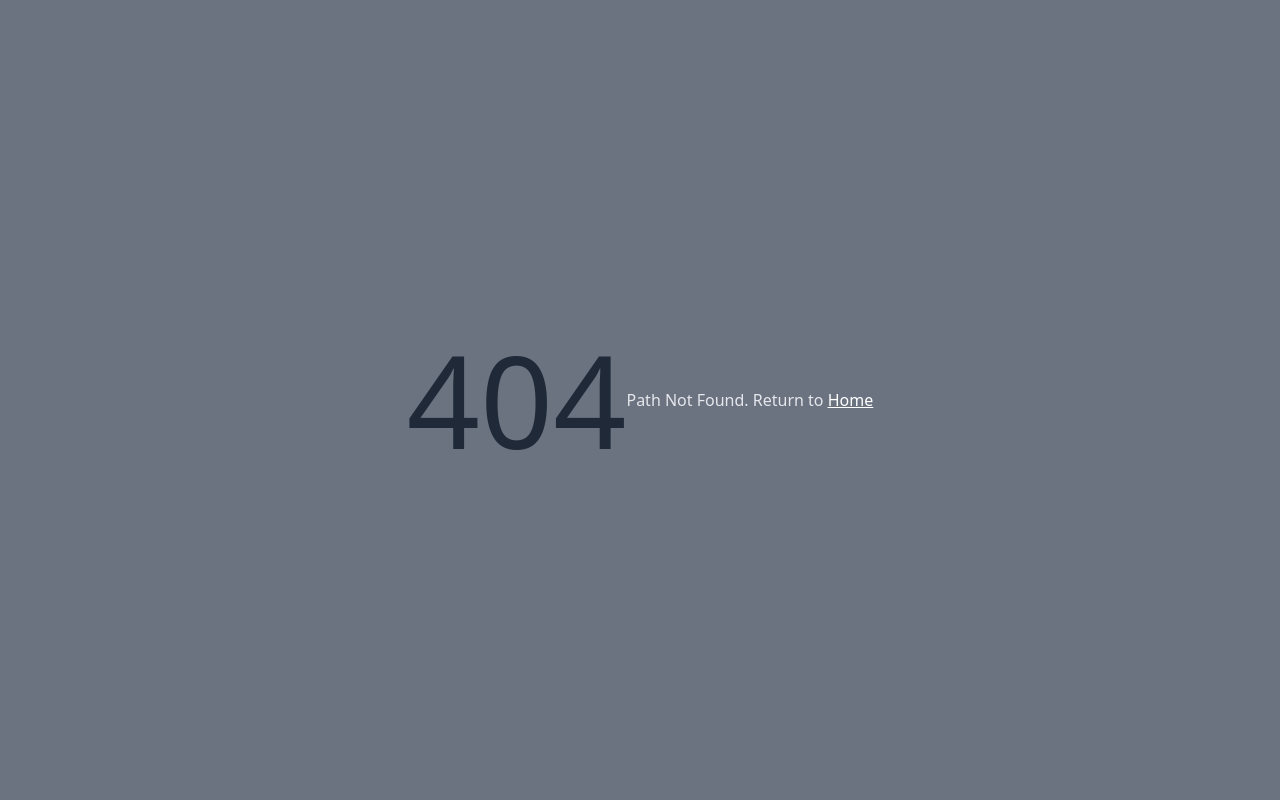
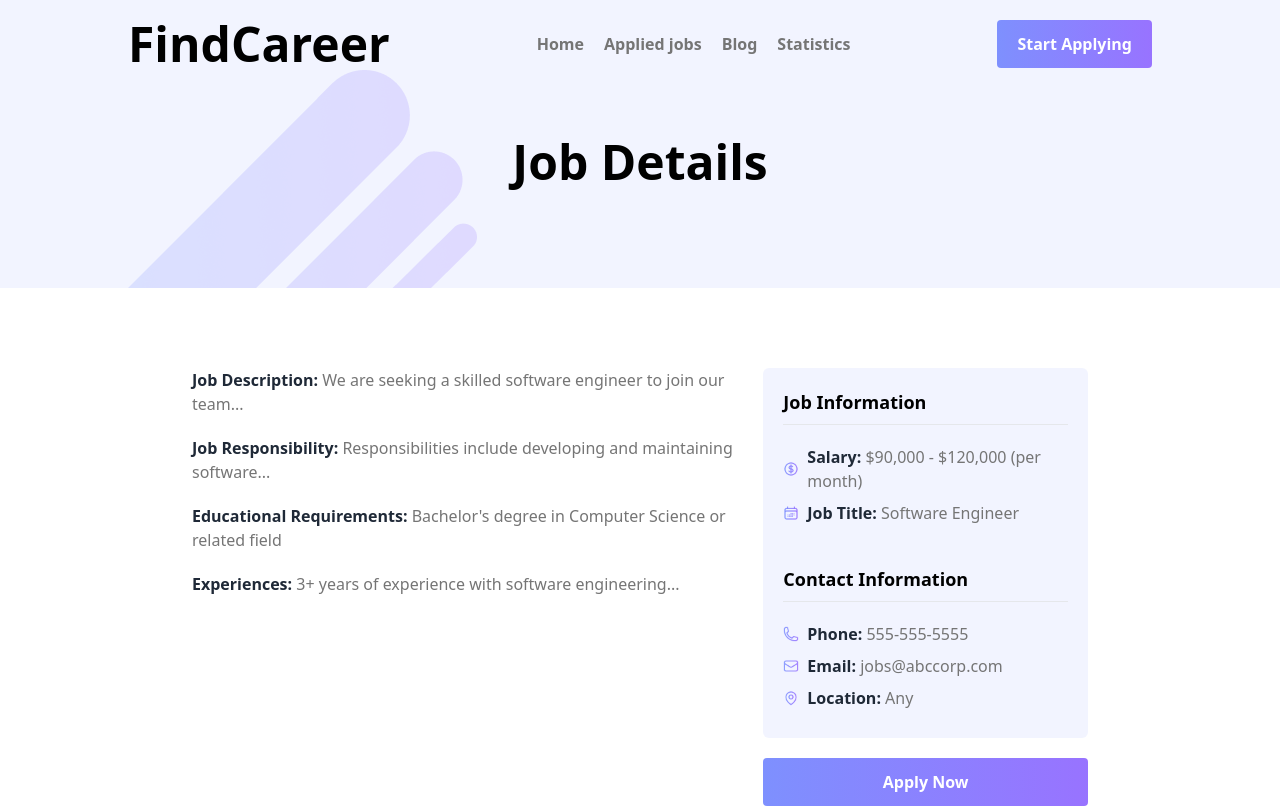
Before and after one commit to sarwar-hub/find-career, a React (Vite) app: page /jobs/1 in a window 1280 px wide. Before the commit this address had no page. Built offline with nearby package versions, Linux system fonts and the light colour scheme.

Commit message:
added details page

```diff
--- a/public/jobs.json
+++ b/public/jobs.json
@@ -1,6 +1,6 @@
 [
     {
-      "id": 1,
+      "id": "1",
       "companyLogo": "/google.png",
       "jobTitle": "Software Engineer",
       "companyName": "ABC Corp.",
@@ -16,7 +16,7 @@
       "email": "jobs@abccorp.com"
     },
     {
-      "id": 2,
+      "id": "2",
       "companyLogo": "/netflix.png",
       "jobTitle": "Marketing Manager",
       "companyName": "DEF Inc.",
@@ -32,7 +32,7 @@
       "email": "jobs@definc.com"
     },
     {
-      "id": 3,
+      "id": "3",
       "companyLogo": "/tesla.png",
       "jobTitle": "Data Scientist",
       "companyName": "GHI Corp.",
@@ -48,7 +48,7 @@
       "email": "jobs@ghicorp.com"
     },
     {
-      "id": 4,
+      "id": "4",
       "companyLogo": "/google.png",
       "jobTitle": "Product Manager",
       "companyName": "JKL Corp.",
@@ -64,7 +64,7 @@
       "email": "jobs@jklcorp.com"
     },
     {
-      "id": 5,
+      "id": "5",
       "companyLogo": "/netflix.png",
       "jobTitle": "UX Designer",
       "companyName": "MNO Inc.",
@@ -80,7 +80,7 @@
       "email": "jobs@mnoinc.com"
       },
       {
-      "id": 6,
+      "id": "6",
       "companyLogo": "/tesla.png",
       "jobTitle": "Sales Representative",
       "companyName": "PQR Corp.",
--- /dev/null
+++ b/src/Banner/Banner.jsx
@@ -0,0 +1,12 @@
+import React from 'react';
+
+const Banner = ({children}) => {
+    return (
+        <div className='bg-[#7E90FE]/10 relative h-[200px]'>
+            {children}
+            <img className='absolute bottom-0 left-[10%]' src="/vector.png" alt="" />
+        </div>
+    );
+};
+
+export default Banner;
--- a/src/components/Job/Job.jsx
+++ b/src/components/Job/Job.jsx
@@ -1,7 +1,8 @@
 import React from 'react';
+import { Link } from 'react-router-dom';
 
 const Job = ({job}) => {
-    const {companyLogo, companyName, fulltimeOrPartTime, jobTitle, remoteOrOnsite, location, salary } = job;
+    const {id, companyLogo, companyName, fulltimeOrPartTime, jobTitle, remoteOrOnsite, location, salary } = job;
     return (
         <div className='flex flex-col gap-y-3 border-2 border-gray-200 p-8 rounded-md'>
             <div className='w-[150px] h-[80px]'>
@@ -17,7 +18,7 @@ const Job = ({job}) => {
                 <span className='text-[#757575] font-medium flex'><img className='mr-2' src="/pin.png" alt="" /> {location}</span>
                 <span className='text-[#757575] font-medium flex'><img className='mr-2' src="/dollar.png" alt="" /> {salary}</span>
             </div>
-            <button className='w-[150px] text-white font-bold py-3 px-5 rounded bg-gradient-to-r from-[#7E90FE] to-[#9873FF]'>View Details</button>
+            <Link to={`jobs/${id}`}><button className='w-[150px] text-white font-bold py-3 px-5 rounded bg-gradient-to-r from-[#7E90FE] to-[#9873FF]'>View Details</button></Link>
         </div>
     );
 };
--- /dev/null
+++ b/src/components/JobDetail/JobDetail.jsx
@@ -0,0 +1,60 @@
+import React, { useEffect, useState } from 'react';
+import { useLoaderData, useParams } from 'react-router-dom';
+import Banner from '../../Banner/Banner';
+
+const JobDetail = () => {
+    const {id} = useParams();
+    const data = useLoaderData();
+
+    console.log(id);
+    console.log(data);
+
+    const [job, setJob] = useState({});
+    const {jobDescription, jobResponsibility, educationalRequirements, experiences, salary, jobTitle, phone, email, location} = job;
+
+    useEffect(()=>{
+       const singleJob = data.find( job => job.id == id);
+       setJob(singleJob);
+    },[id, data])
+
+
+
+    return (
+        <div>
+        <Banner>
+            <div className='flex justify-center items-center'>
+                <h1 className='text-3xl md:text-5xl font-semibold text-center mt-[50px]'>Job Details</h1>
+            </div>
+        </Banner>
+        <div className='w-[95%] md:w-[70%] mx-auto flex flex-col md:flex-row justify-between mt-20'>
+            <div>
+                <p className='mb-5 text-[#757575]'><span className='text-gray-800 font-bold'>Job Description: </span>{jobDescription}</p>
+                <p className='mb-5 text-[#757575]'><span className='text-gray-800 font-bold'>Job Responsibility: </span>{jobResponsibility}</p>
+                <p className='mb-5 text-[#757575]'><span className='text-gray-800 font-bold'>Educational Requirements: </span>{educationalRequirements}</p>
+                <p className='mb-5 text-[#757575]'><span className='text-gray-800 font-bold'>Experiences: </span>{experiences}</p>
+            </div>
+
+            <div >
+                <div className='bg-[#7E90FE]/10 p-5 rounded-md'>
+                    <div>
+                        <h3 className='text-lg font-semibold mb-2'>Job Information</h3>
+                        <hr  className='mb-5'/>
+                        <div className='mb-2 flex items-center gap-x-2'><img className='w-4 h-4' src="/dollar.png" alt="" /><p className='text-[#757575]'><span className='font-semibold text-gray-800'>Salary: </span>{salary} (per month)</p></div>
+                        <div className='mb-2 flex items-center gap-x-2'><img className='w-4 h-4' src="/date.png" alt="" /><p className='text-[#757575]'><span className='font-semibold text-gray-800'>Job Title: </span>{jobTitle}</p></div>
+                    </div>
+                    <div className='mt-10'>
+                        <h3 className='text-lg font-semibold mb-2'>Contact Information</h3>
+                        <hr  className='mb-5'/>
+                        <div className='mb-2 flex items-center gap-x-2'><img className='w-4 h-4' src="/phone.png" alt="" /><p className='text-[#757575]'><span className='font-semibold text-gray-800'>Phone: </span>{phone}</p></div>
+                        <div className='mb-2 flex items-center gap-x-2'><img className='w-4 h-4' src="/email.png" alt="" /><p className='text-[#757575]'><span className='font-semibold text-gray-800'>Email: </span>{email}</p></div>
+                        <div className='mb-2 flex items-center gap-x-2'><img className='w-4 h-4' src="/pin.png" alt="" /><p className='text-[#757575]'><span className='font-semibold text-gray-800'>Location: </span>{location}</p></div>
+                    </div>
+                </div>
+                <button className='w-full mt-5 text-white font-bold py-3 px-5 rounded bg-gradient-to-r from-[#7E90FE] to-[#9873FF]'>Apply Now</button>
+            </div>
+        </div>
+        </div>
+    );
+};
+
+export default JobDetail;
--- a/src/main.jsx
+++ b/src/main.jsx
@@ -5,6 +5,7 @@ import {createBrowserRouter, RouterProvider} from "react-router-dom";
 import Root from './Root';
 import Home from './components/Home/Home';
 import PathErr from './components/404/PathErr';
+import JobDetail from './components/JobDetail/JobDetail';
 
 
 
@@ -18,6 +19,11 @@ const router = createBrowserRouter([
       {
         path: '/',
         element: <Home></Home>
+      },
+      {
+        path: 'jobs/:id',
+        element: <JobDetail></JobDetail>,
+        loader: ({params}) => fetch('/jobs.json')
       },
 
     ]
```
Also changed, not shown: public/vector.png (added).
